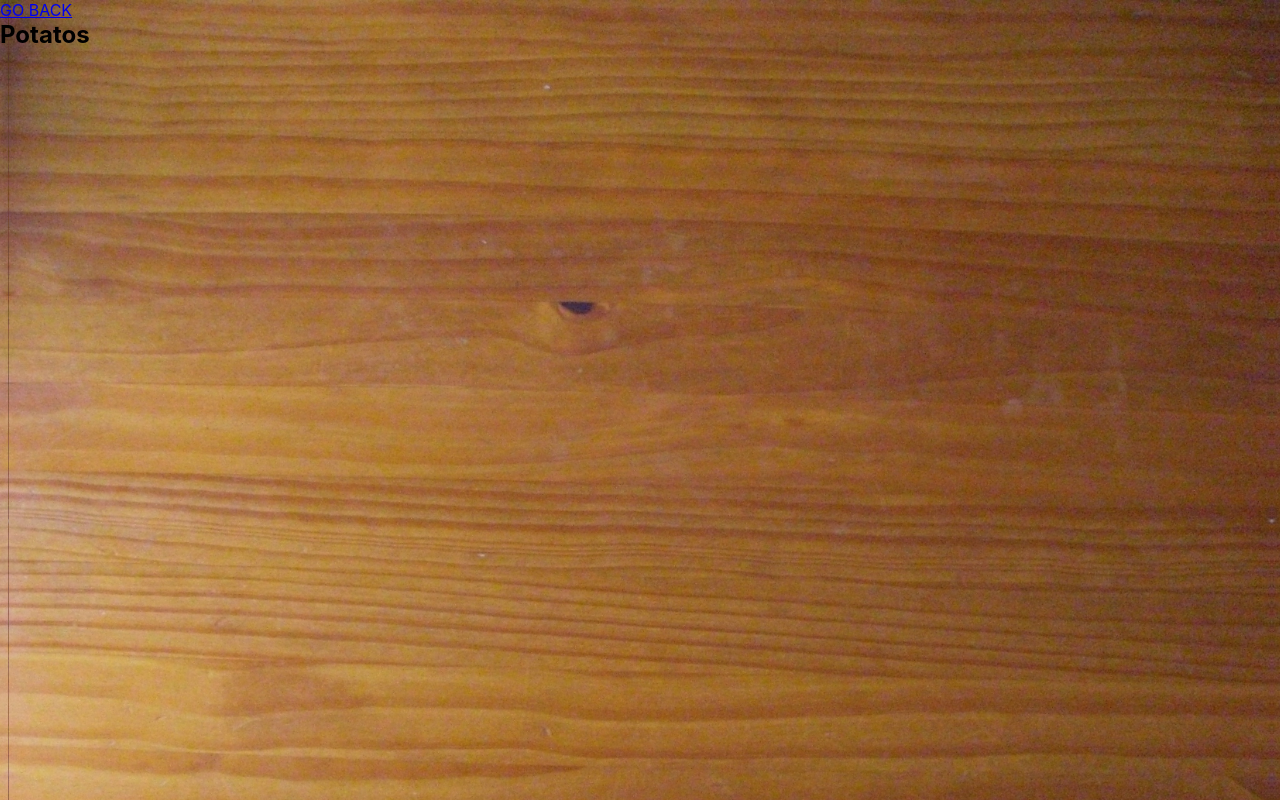
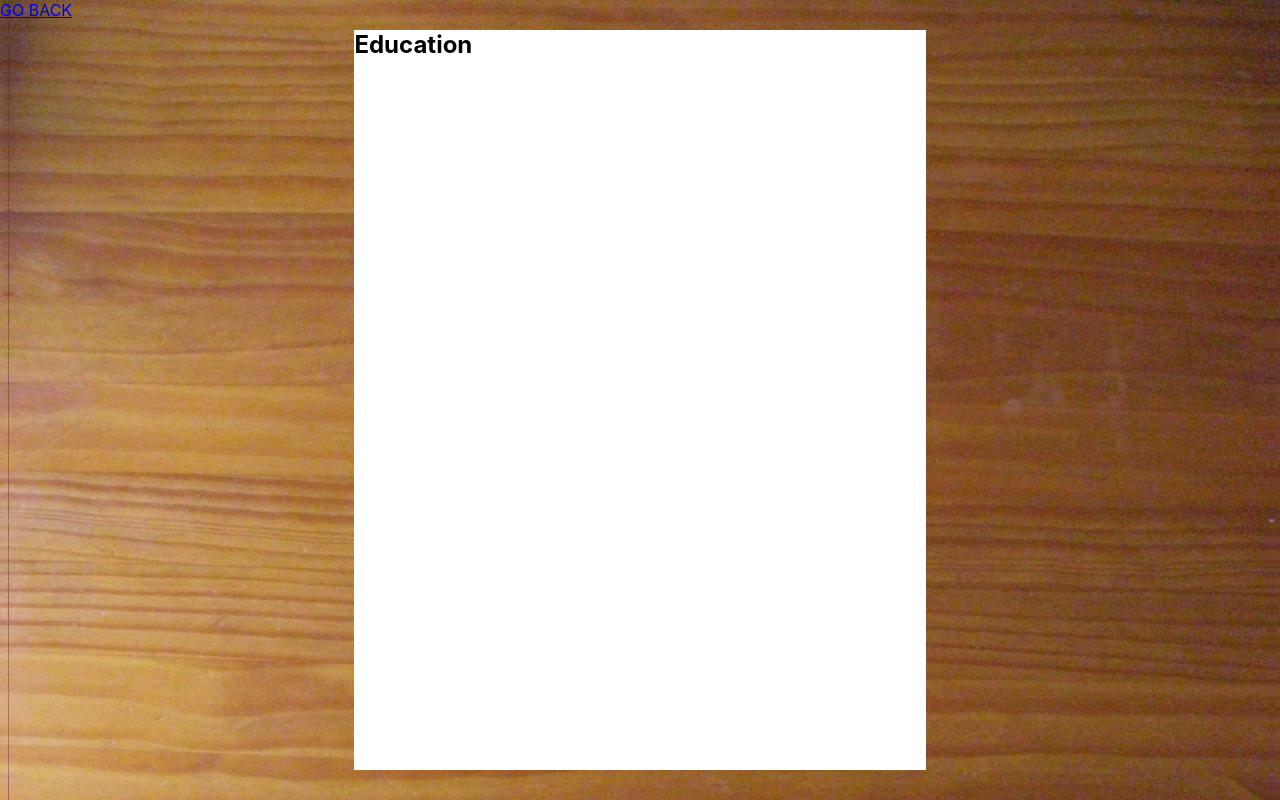
Before and after one commit to sotobry/personal-website-2, a React (Create React App) app in the folder my-app/: page /education in a window 1280 px wide. Built offline with nearby package versions, Linux system fonts and the light colour scheme.

Commit message:
Creates an education view component, and adds a paper component to it.

```diff
--- a/my-app/src/App.js
+++ b/my-app/src/App.js
@@ -1,9 +1,10 @@
 import React from 'react';
 import './App.css';
 import { Desk } from './components/Desk';
-import { Switch, Route, Link } from 'react-router-dom';
+import { Switch, Route } from 'react-router-dom';
 
 import { HomeView } from './views/HomeView';
+import { EducationView } from './views/EducationView';
 
 const App = () => {
   return (
@@ -14,12 +15,10 @@ const App = () => {
             <HomeView scale={0.35} />
           </Route>
           <Route exact path='/education'>
-            <Link to='/'>GO BACK</Link>
-            <h2>Potatos</h2>
+            <EducationView />
           </Route>
           <Route exact path='/projects'>
-            <Link to='/'>GO BACK</Link>
-            <h2>Potatos</h2>
+
           </Route>
         </Switch>
       </Desk>
--- /dev/null
+++ b/my-app/src/views/EducationView.js
@@ -0,0 +1,31 @@
+import React from 'react';
+import { Link } from 'react-router-dom';
+import styled from 'styled-components';
+
+const Paper = styled.div`
+	--scale: 0.7;
+	width: calc(var(--scale) * 8.5in);
+	height: calc(var(--scale) * 11in);
+	position: absolute;
+	top: 0;
+	bottom: 0;
+	left: 0;
+	right: 0;
+	margin auto;
+	background-color: white;
+`;
+
+
+const EducationView = props => {
+
+	return (
+		<>
+			<Link to='/'>GO BACK</Link>
+			<Paper>
+				<h2>Education</h2>
+			</Paper>
+		</>
+	);
+}
+
+export { EducationView };
```
